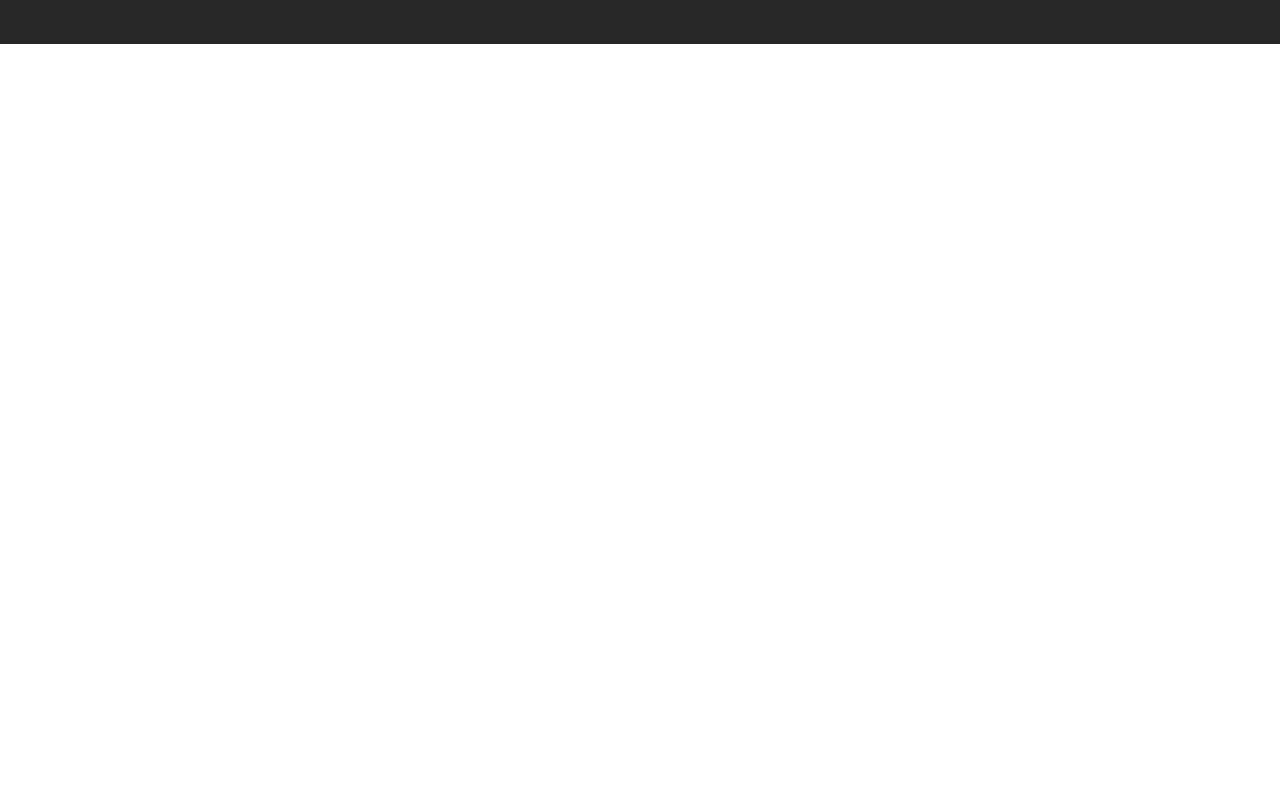
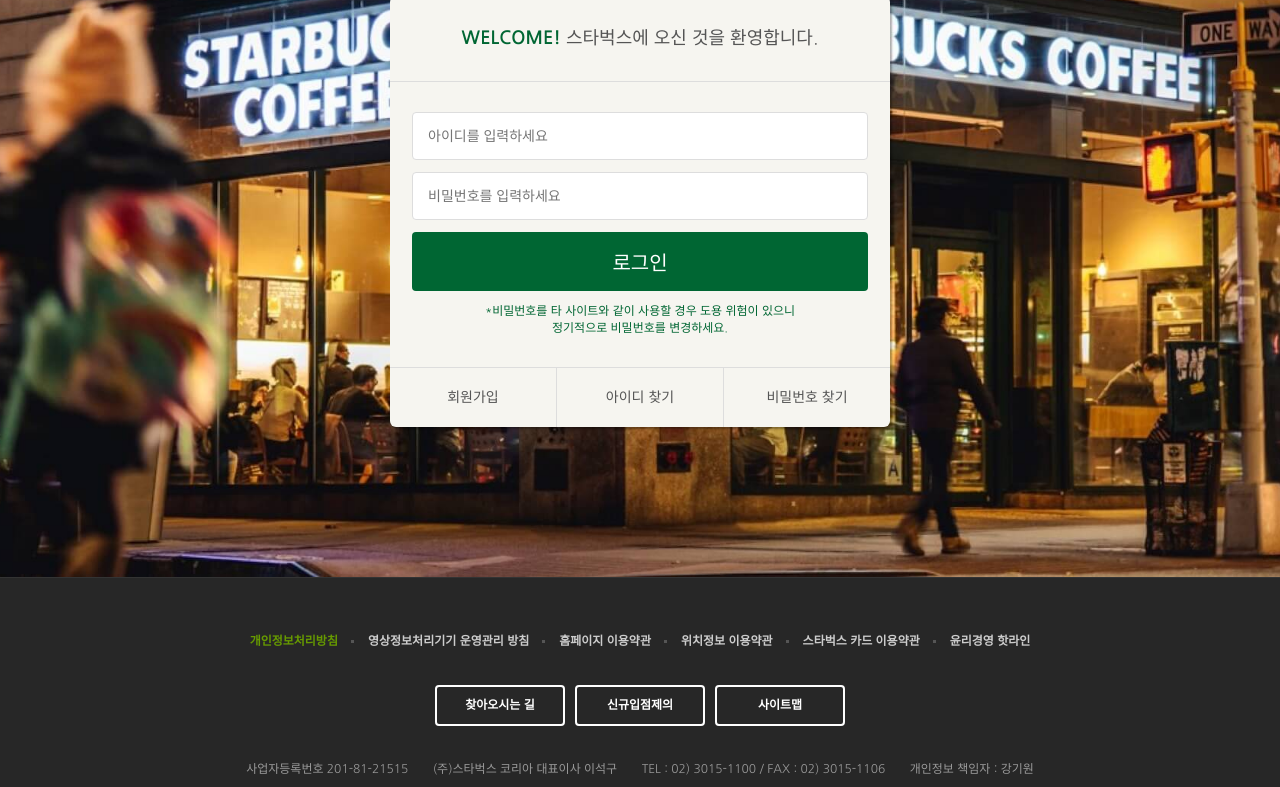
Before and after one commit to writep/starbucks, a plain HTML site: page STARBUCKS/signin/index.html in a window 1280 px wide. Shown: the part 290-1077 px from the top of the page. Before the commit the page ends 800 px from the top, so only its background shows below. Drawn offline with nearby package versions, Linux system fonts and the light colour scheme.

Commit message:
로그인 페이지 완성

```diff
--- /dev/null
+++ b/STARBUCKS/css/signin.css
@@ -0,0 +1,80 @@
+.signin {
+  margin-top: 120px;
+  padding: 100px 0 150px;
+  background-image: url("../images/signin_bg.jpg");
+  background-repeat: no-repeat;
+  background-position: center;
+  background-attachment: fixed;
+  background-size: cover;
+}
+.signin h1 {
+  color:#fff;
+  font-size:30px;
+  font-weight: 700;
+  text-align: center;
+  margin-bottom: 24px;
+}
+.signin .signin__card {
+  width:500px;
+  margin:0 auto;
+  border-radius: 6px;
+  background-color: #f6f5f0;
+  box-shadow: 2px 2px 2px rgba(0,0,0,.3);
+  color:#555;
+}
+.signin__card h2 {
+  padding:30px;
+  font-size:18px;
+  text-align: center;
+  border-bottom:1px solid #ddd;
+}
+.signin__card h2 strong {
+  font-weight: 700;
+  color:#006633;
+}
+
+.signin__card form {
+  padding:30px 22px;
+}
+.signin__card form input {
+  width:100%;
+  margin-bottom: 12px;
+  padding: 15px;
+  border:1px solid #ddd;
+  border-radius: 4px;
+  outline:none;
+  box-sizing:border-box;
+  font-size:14px;
+}
+.signin__card form [type="submit"] {
+  background-color: #006633;
+  border:none;
+  color:#fff;
+  font-size:20px;
+  cursor: pointer;
+}
+.signin__card form p {
+  font-size:12px;
+  color:#006633;
+  text-align: center;
+}
+
+.signin__card .actions {
+  display: flex;
+  border-top:1px solid #ddd;
+}
+.signin__card .actions a {
+  flex-grow: 1;
+  flex-basis: 0;
+  text-align: center;
+  padding:20px;
+  color:#555;
+  font-size:14px;
+  border-right:1px solid #ddd;
+}
+.signin__card .actions a:last-child {
+  border-right:none;
+}
+.signin__card .actions a:hover {
+ text-decoration: underline;
+}
--- a/STARBUCKS/signin/index.html
+++ b/STARBUCKS/signin/index.html
@@ -25,6 +25,7 @@
   <link href="https://fonts.googleapis.com/css2?family=Nanum+Gothic:wght@400;700&display=swap" rel="stylesheet">
   <link rel="stylesheet" href="https://fonts.googleapis.com/icon?family=Material+Icons">
   <link rel="stylesheet" href="../css/common.css">
+  <link rel="stylesheet" href="../css/signin.css">
 
   <script defer src="../js/common.js"></script>
 </head>
@@ -363,6 +364,27 @@
 
     <section class="signin">
 
+      <h1>로그인</h1>
+      <div class="signin__card">
+        <h2>
+          <strong>WELCOME!</strong> 스타벅스에 오신 것을 환영합니다.
+        </h2>
+        <form>
+          <input type="text" placeholder="아이디를 입력하세요">
+          <input type="password" placeholder="비밀번호를 입력하세요">
+          <input type="submit" value="로그인">
+          <p>
+            *비밀번호를 타 사이트와 같이 사용할 경우 도용 위험이 있으니<br/>
+            정기적으로 비밀번호를 변경하세요.
+          </p>
+        </form>
+        <div class="actions">
+          <a href="javascript:void(0)">회원가입</a>
+          <a href="javascript:void(0)">아이디 찾기</a>
+          <a href="javascript:void(0)">비밀번호 찾기</a>
+        </div>
+      </div>
+
     </section>
 
 
```
